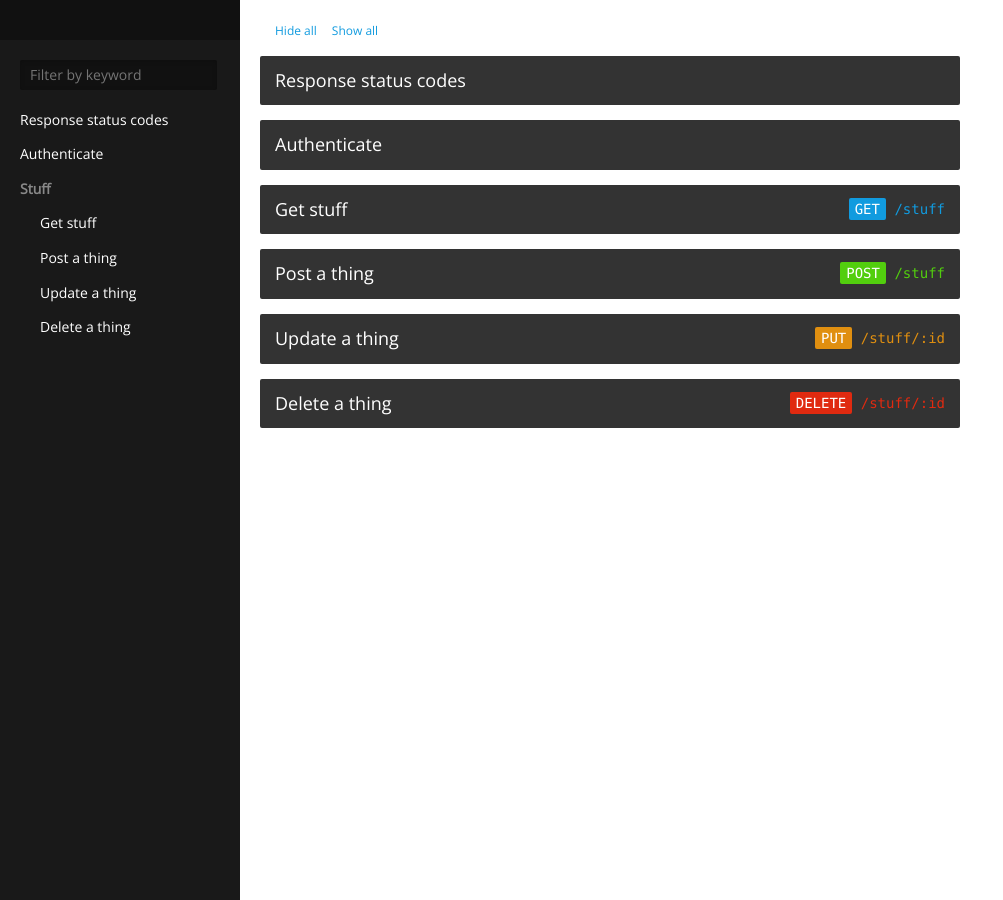
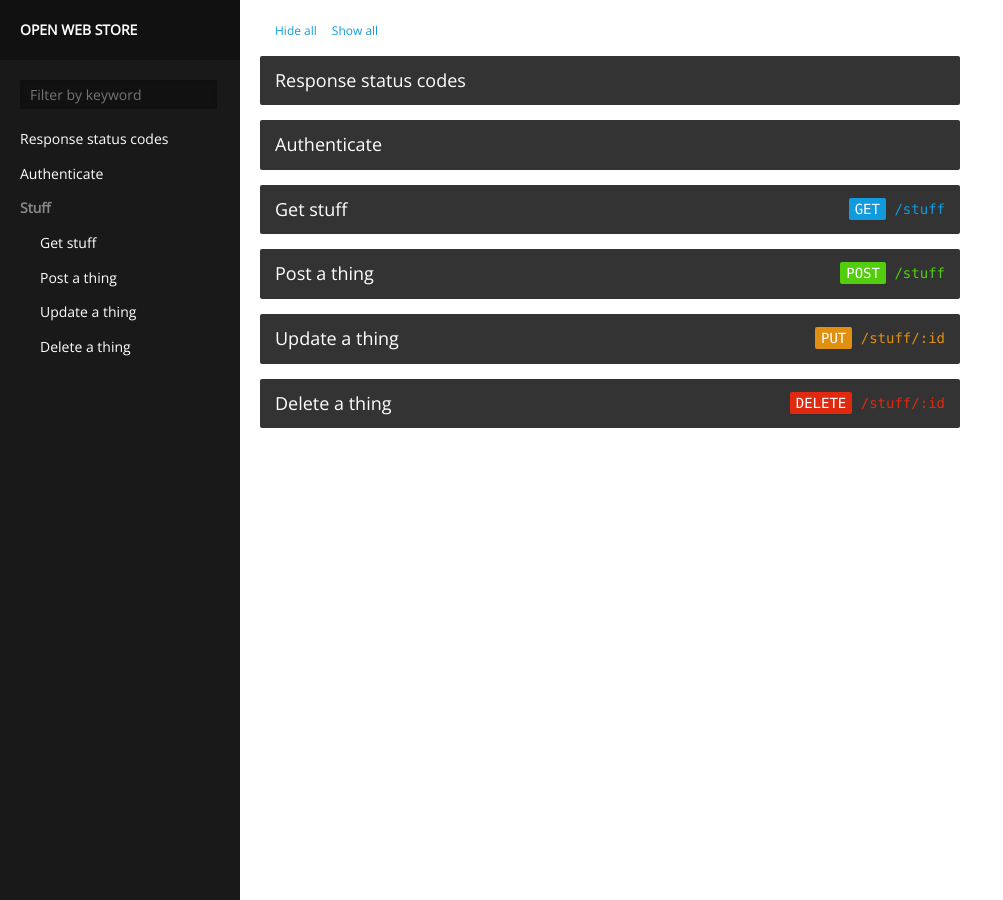
Before and after one commit to hunvreus/carte, a Jekyll site: the page built from index.html, in a window 1280 px wide. Shown: the whole page, without its empty margins (0-1003 px from the left). Built offline with Jekyll 4.4.1, drawn with Linux system fonts in a browser that asks for light colours.

Commit message:
Update nav.html

```diff
--- a/_includes/nav.html
+++ b/_includes/nav.html
@@ -1,4 +1,4 @@
-<h1>{{ Open Web Store }}</h1>
+<h1>Open Web Store</h1>
 <ul id='links'>
   {% for post in site.posts %}
     {% if post.category == null %}
```
